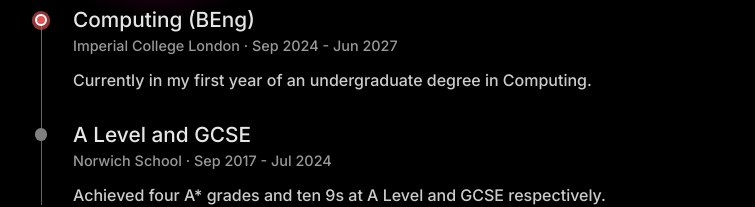
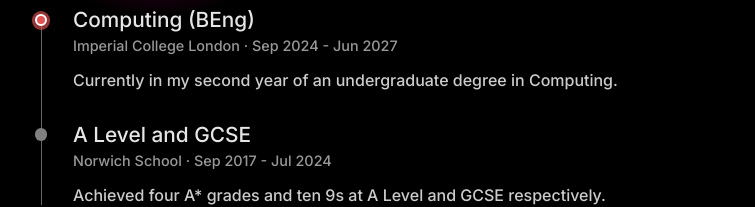
Before and after one commit to sd0e/portfolio, a Next.js app: page /experience in a window 1280 px wide. Shown: the part 240-447 px from the top of the page, without its empty margins (255-1010 px from the left). Built offline with nearby package versions, Linux system fonts and the light colour scheme.

Commit message:
Update education content to reflect second year status

```diff
--- a/pages/experience.tsx
+++ b/pages/experience.tsx
@@ -17,7 +17,7 @@
 		"title": "Computing (BEng)",
 		"location": "Imperial College London",
 		"date": "Sep 2024 - Jun 2027",
-		"content": "Currently in my first year of an undergraduate degree in Computing.",
+		"content": "Currently in my second year of an undergraduate degree in Computing.",
 		"current": true,
 	},
 	{
```
